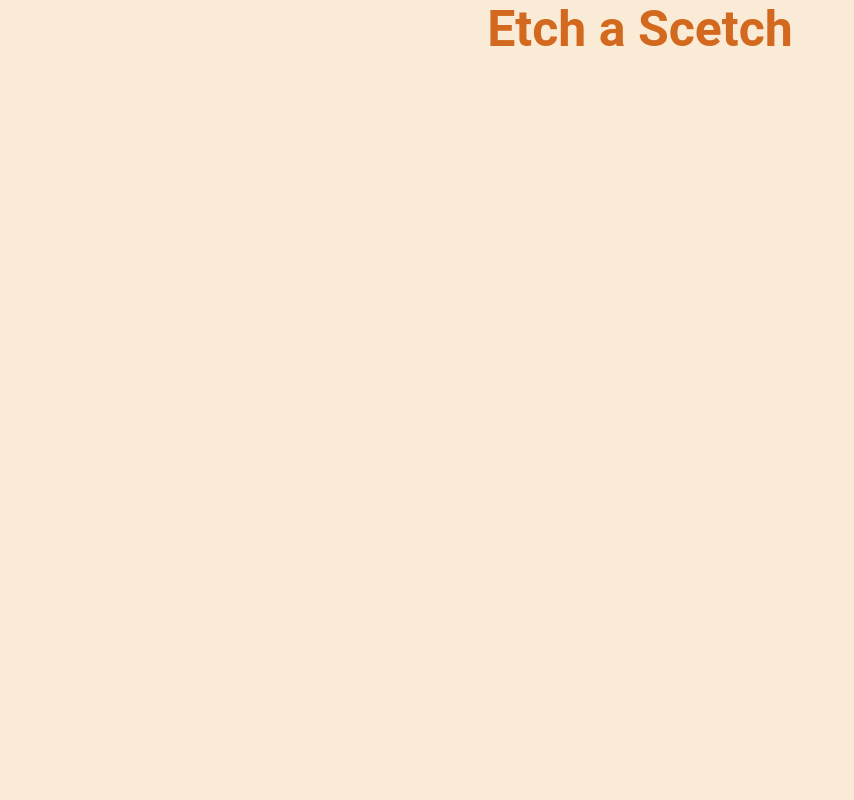
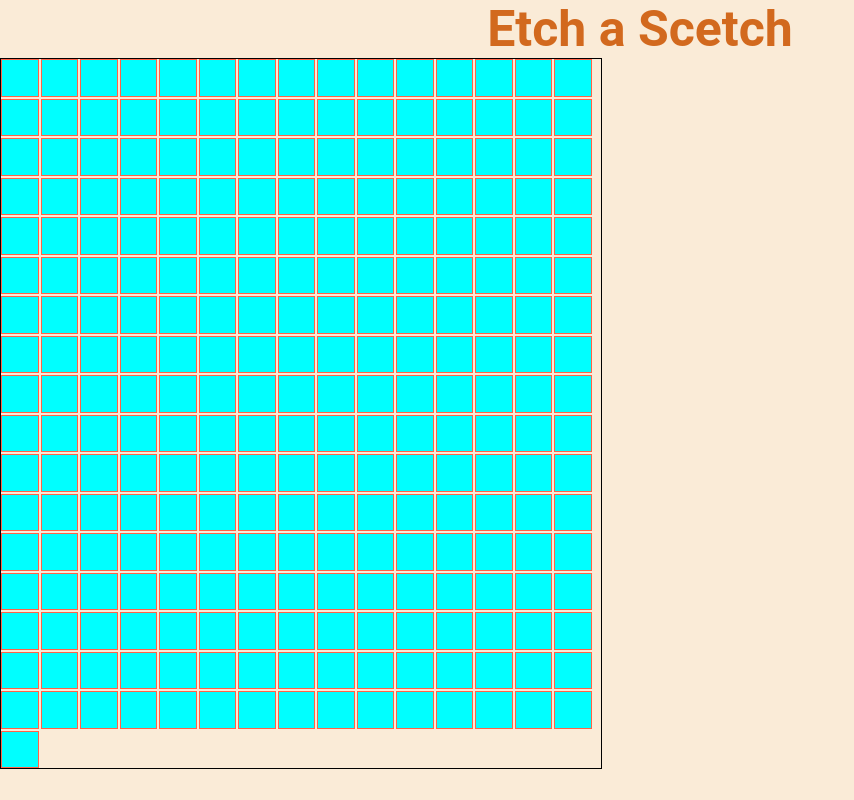
Before and after one commit to ArneChristians/Etch-A-Scetch, a plain HTML site: page index.html in a window 1280 px wide. Shown: the whole page, without its empty margins (0-854 px from the left). Drawn offline with Linux system fonts and the light colour scheme.

Commit message:
First grid attempt
First attempt for making the grid. Will continue tomorrow

```diff
--- a/javascript.js
+++ b/javascript.js
@@ -0,0 +1,18 @@
+const container = document.getElementById("scetchGridContainer");
+
+function createScetchGrid(size) {
+    container.innerHTML = "";
+    const gridSize = size*size;
+    for(let i = 0; i < gridSize; i++) {
+        const cell = document.createElement("div");
+        cell.className = "cell";
+        container.appendChild(cell)
+    }
+
+    const cellWidth = 'calc(100% / ${size} - 2px)';
+    container.querySelectorAll(".cell").forEach(element => {
+        element.style.flexBasis = cellWidth;
+    });
+}
+
+createScetchGrid(16);
--- a/styles.css
+++ b/styles.css
@@ -15,5 +15,17 @@ h1 {
 
 #scetchGridContainer {
     display: flex;
+    flex-wrap: wrap;
+    width: 600px;
+    gap: 2px;
+    border: 1px solid black;
 
 }
+
+.cell {
+    display: flex;
+    background-color: aqua;
+    border: 1px solid tomato;
+    aspect-ratio: 1 / 1;
+    flex: 0 0 calc(100% / 16 - 2px);
+}
```
